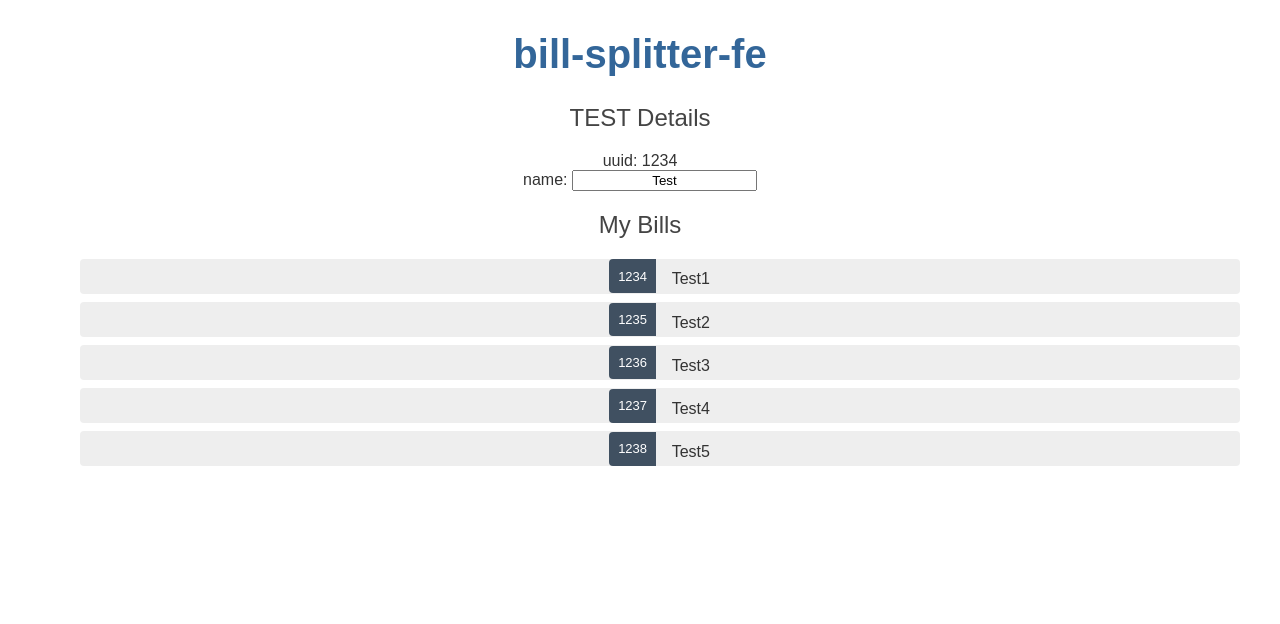
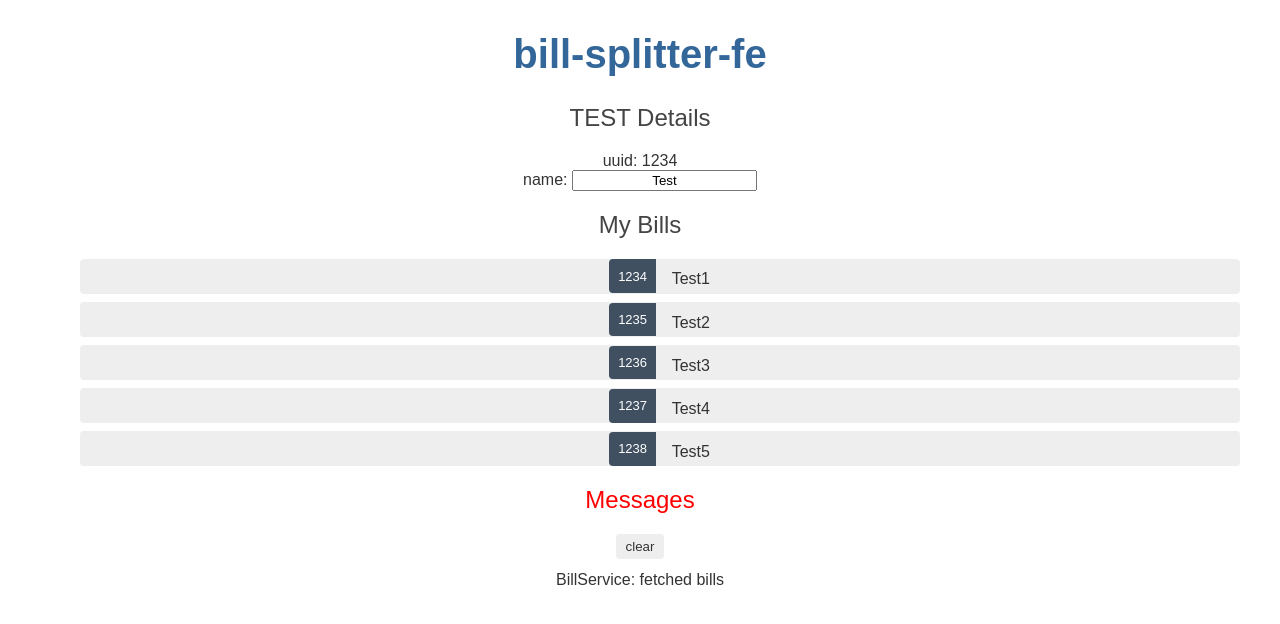
Before and after one commit to evenmorepew/bill-splitter-fe, an Angular app: page / in a window 1280 px wide. Shown: the top 624 px of the page. Built offline with nearby package versions, Linux system fonts and the light colour scheme.

Commit message:
Create message component

```diff
--- a/src/app/app.component.html
+++ b/src/app/app.component.html
@@ -1,2 +1,3 @@
 <h1>{{title}}</h1>
 <app-bill></app-bill>
+<app-messages></app-messages>
--- a/src/app/bill.service.ts
+++ b/src/app/bill.service.ts
@@ -2,16 +2,18 @@ import {Injectable} from '@angular/core';
 import {Bill} from "./bill";
 import {BILLS} from "./mock-bills";
 import {Observable, of} from "rxjs";
+import {MessageService} from "./message.service";
 
 @Injectable({
   providedIn: 'root'
 })
 export class BillService {
 
-  constructor() {
+  constructor(private messageService: MessageService) {
   }
 
   getBills(): Observable<Bill[]> {
+    this.messageService.add('BillService: fetched bills');
     return of(BILLS);
   }
 }
--- /dev/null
+++ b/src/app/message.service.ts
@@ -0,0 +1,20 @@
+import {Injectable} from '@angular/core';
+
+@Injectable({
+  providedIn: 'root'
+})
+export class MessageService {
+
+  constructor() {
+  }
+
+  messages: string[] = [];
+
+  add(message: string) {
+    this.messages.push(message);
+  }
+
+  clear() {
+    this.messages = [];
+  }
+}
--- /dev/null
+++ b/src/app/messages/messages.component.css
@@ -0,0 +1,40 @@
+/* MessagesComponent's private CSS styles */
+h2 {
+  color: red;
+  font-family: Arial, Helvetica, sans-serif;
+  font-weight: lighter;
+}
+
+body {
+  margin: 2em;
+}
+
+body, input[text], button {
+  color: crimson;
+  font-family: Cambria, Georgia;
+}
+
+button.clear {
+  font-family: Arial;
+  background-color: #eee;
+  border: none;
+  padding: 5px 10px;
+  border-radius: 4px;
+  cursor: pointer;
+  cursor: hand;
+}
+
+button:hover {
+  background-color: #cfd8dc;
+}
+
+button:disabled {
+  background-color: #eee;
+  color: #aaa;
+  cursor: auto;
+}
+
+button.clear {
+  color: #333;
+  margin-bottom: 12px;
+}
--- /dev/null
+++ b/src/app/messages/messages.component.html
@@ -0,0 +1,9 @@
+<div *ngIf="messageService.messages.length">
+
+  <h2>Messages</h2>
+  <button class="clear"
+          (click)="messageService.clear()">clear
+  </button>
+  <div *ngFor='let message of messageService.messages'> {{message}} </div>
+
+</div>
--- /dev/null
+++ b/src/app/messages/messages.component.ts
@@ -0,0 +1,17 @@
+import {Component, OnInit} from '@angular/core';
+import {MessageService} from '../message.service';
+
+@Component({
+  selector: 'app-messages',
+  templateUrl: './messages.component.html',
+  styleUrls: ['./messages.component.css']
+})
+export class MessagesComponent implements OnInit {
+
+  constructor(public messageService: MessageService) {
+  }
+
+  ngOnInit() {
+  }
+
+}
```
Also changed, not shown: src/app/app.module.ts (+5 -2 lines), 2 other files (tests, documents, lock files or other folders).
